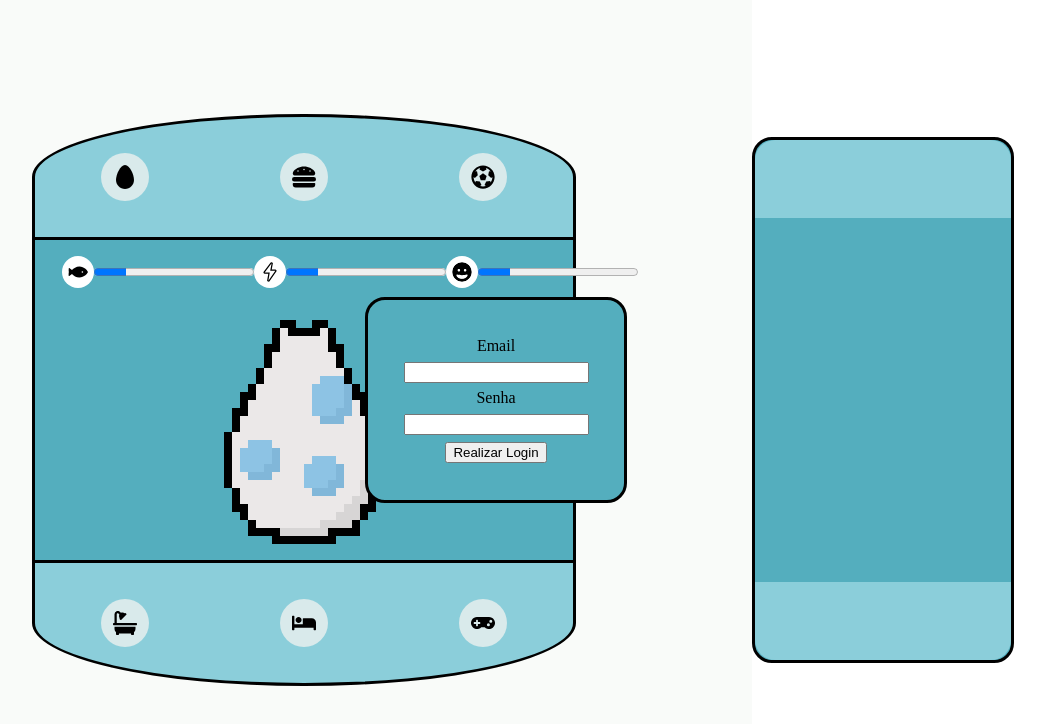
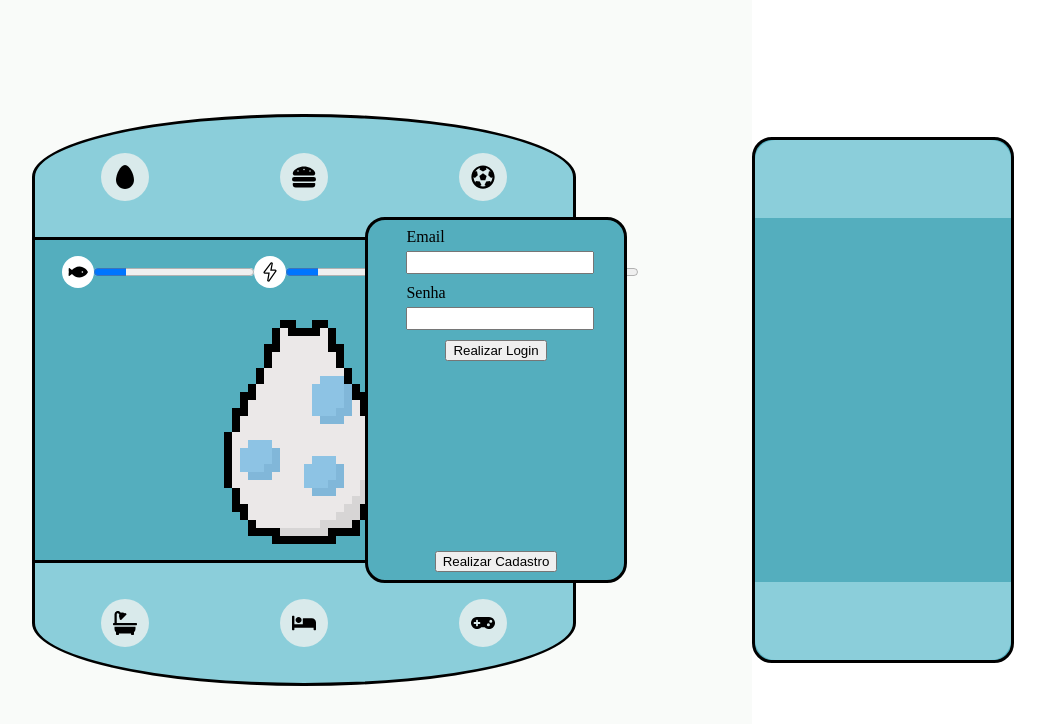
Before and after one commit to DanielaRodrigueS2/Tamagochi, a React (Vite) app in the folder ReactJs/Front-End/: page / in a window 1280 px wide. Shown: the top 724 px of the page, without its empty margins (144-1189 px from the left). Built offline with nearby package versions, Linux system fonts and the light colour scheme.

Commit message:
implentação tela tamagochi

```diff
--- a/ReactJs/Front-End/src/components/Login.css
+++ b/ReactJs/Front-End/src/components/Login.css
@@ -2,10 +2,11 @@
     position: fixed;
     display: flex;
     width: 20%;
-    height: 25%;
+    height: 45%;
     background-color: rgb(84, 174, 190);
     align-items: center;
     justify-content: space-around;
+    flex-direction: column;
     border-color: black;
     border-radius: 20px;
     border-style: solid;
@@ -16,9 +17,24 @@
 
 .forms{
     display: flex;
-    align-items: center;
+    align-items: flex-start;
     flex-direction: column;
-    justify-content: space-evenly;
+    justify-content: start;
     width: 70%;
     height: 70%;
 }
+
+label{
+    display: flex;
+    margin-bottom: 5px;
+}
+
+input{
+    width: 100%;
+    padding: 2px;
+    margin-bottom: 10px;
+}
+
+button{
+    align-self: center;
+}
--- a/ReactJs/Front-End/src/components/Login.jsx
+++ b/ReactJs/Front-End/src/components/Login.jsx
@@ -1,13 +1,39 @@
 import './Login.css'
 import { useState } from 'react'
 
-function Login(){
+function Login(props){
 
     const [email, setEmail] = useState('');
     const [senha, setSenha] = useState('');
+    const {erro, setErro} = useState('abacaxi');
 
     const handleSubmit = async (e) =>{
         e.preventDefaut();
+
+        const dadosUser = {
+            email: email,
+            senha: senha,
+        }
+        try{
+
+            const resposta = await fetch('http://localhost:3000/login', {method: 'POST' ,body: JSON.stringify(dadosUser)});
+
+            if(!resposta.ok){
+                const erro = await resposta.json();
+                setErro(erro);
+                console.log(erro);
+                return;
+            }
+
+            const dados = await resposta.json();
+            const token = dados.token;
+            const user = dados.usuario;
+            props.armazenaToken(token)
+
+        }
+        catch(erro){
+            console.error('Erro ao realizar login')
+        }
     }
 
     return(
@@ -21,6 +47,9 @@ function Login(){
                 <button type='submit'>Realizar Login</button>
             </form>
 
+                <h2>{erro}</h2>
+                <button>Realizar Cadastro</button>
+
         </div>
 
     )
--- a/ReactJs/Front-End/src/pages/Home.jsx
+++ b/ReactJs/Front-End/src/pages/Home.jsx
@@ -10,6 +10,13 @@ import { useState } from 'react';
 function Home(){
 
     const [botaoApertado, setBotaoApertado] = useState('')
+    const [token, setToken] = useState(null);
+
+    //Função para armazenar o token no local storage
+    const armazenaToken = (token) =>{
+        localStorage.setItem('token', token);
+        setToken(token);
+    }
 
     return(
         <div className='estrutura'>
@@ -35,7 +42,7 @@ function Home(){
 
             <MenuLateral menu = {botaoApertado}></MenuLateral>
 
-            <Login></Login>
+            <Login armazenaToken={armazenaToken}></Login>
 
         </div>
 
```
